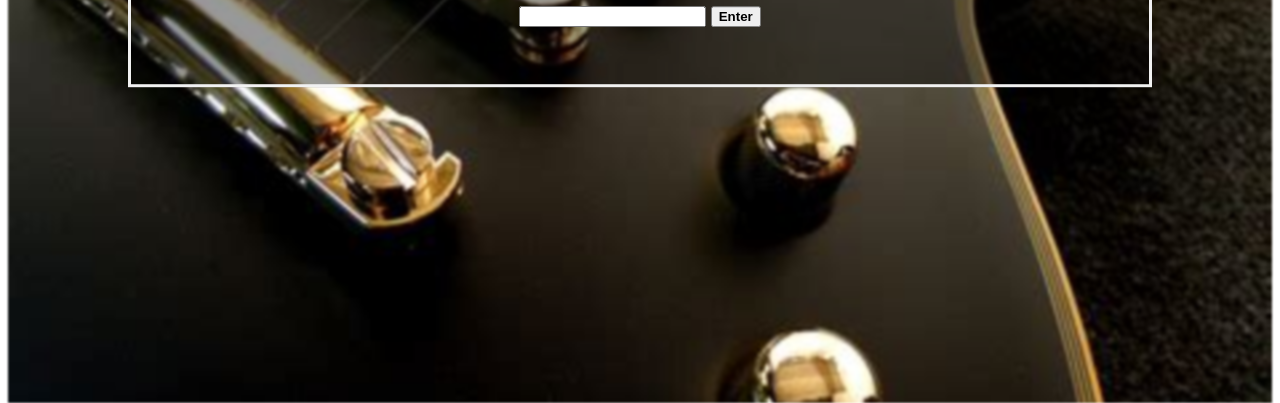
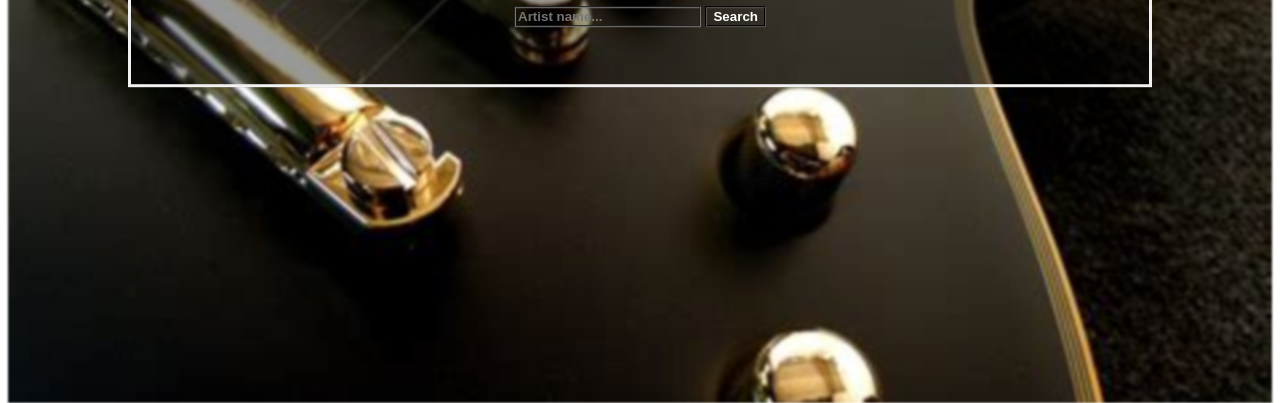
Before and after one commit to LegalZeus/Random_songsterr_tab, a plain HTML site: page index.html in a window 1280 px wide. Shown: the part 405-808 px from the top of the page. Drawn offline with Linux system fonts and the light colour scheme.

Commit message:
Search bar update

```diff
--- a/index.html
+++ b/index.html
@@ -18,8 +18,12 @@
     <div class="bg-text">
         <h1>Random guitar tab</h1>
 
-        <input type="text" id="inp">
-        <button onclick="main()">Enter</button>
+        <input id="inp" type="search" placeholder="Artist name...">
+        <button type="submit" onclick="main()">Search</button>
+
+
+
+
         <br>
         <h3 id="out"></h3>
 
--- a/style.css
+++ b/style.css
@@ -43,9 +43,17 @@ html {
     button {
         font-family: Arial, Helvetica, sans-serif;
         font-weight: bold;
+        color: #fff;
+        border-style: groove;
+        background: transparent;
+        text-align: center;
+        margin: 0px 0px;
     }
 
     input {
         font-family: Arial, Helvetica, sans-serif;
+        color: #fff;
         font-weight: bold;
+        border-style: groove;
+        background: transparent;
     }
```
Lines whose indentation alone changed are shown as unchanged.
